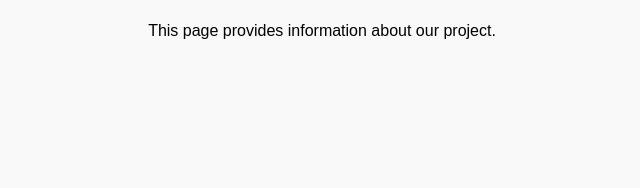
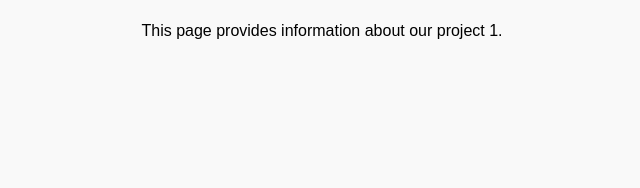
Before and after one commit to unstopablethinkerr/SWOT-ANALYSIS, a plain HTML site: page pages/about.html in a window 1280 px wide. Shown: the part 179-367 px from the top of the page, 318-958 px from the left. Drawn offline with Linux system fonts and the light colour scheme.

Commit message:
Update about.html

```diff
--- a/pages/about.html
+++ b/pages/about.html
@@ -18,7 +18,7 @@
 
     <main>
         <h1>About Us</h1>
-        <p>This page provides information about our project.</p>
+        <p>This page provides information about our project 1.</p>
     </main>
 
     <footer>
```
